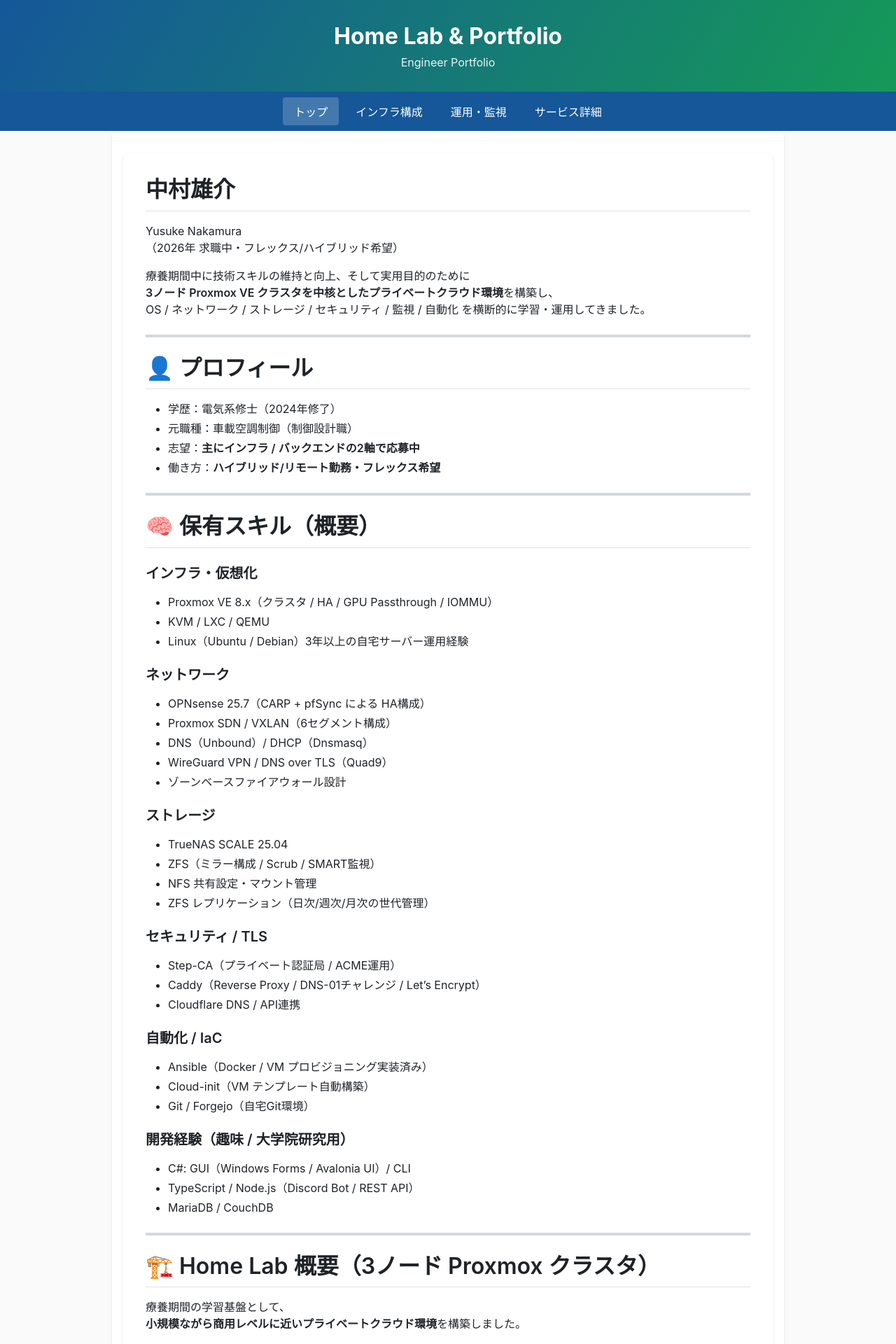
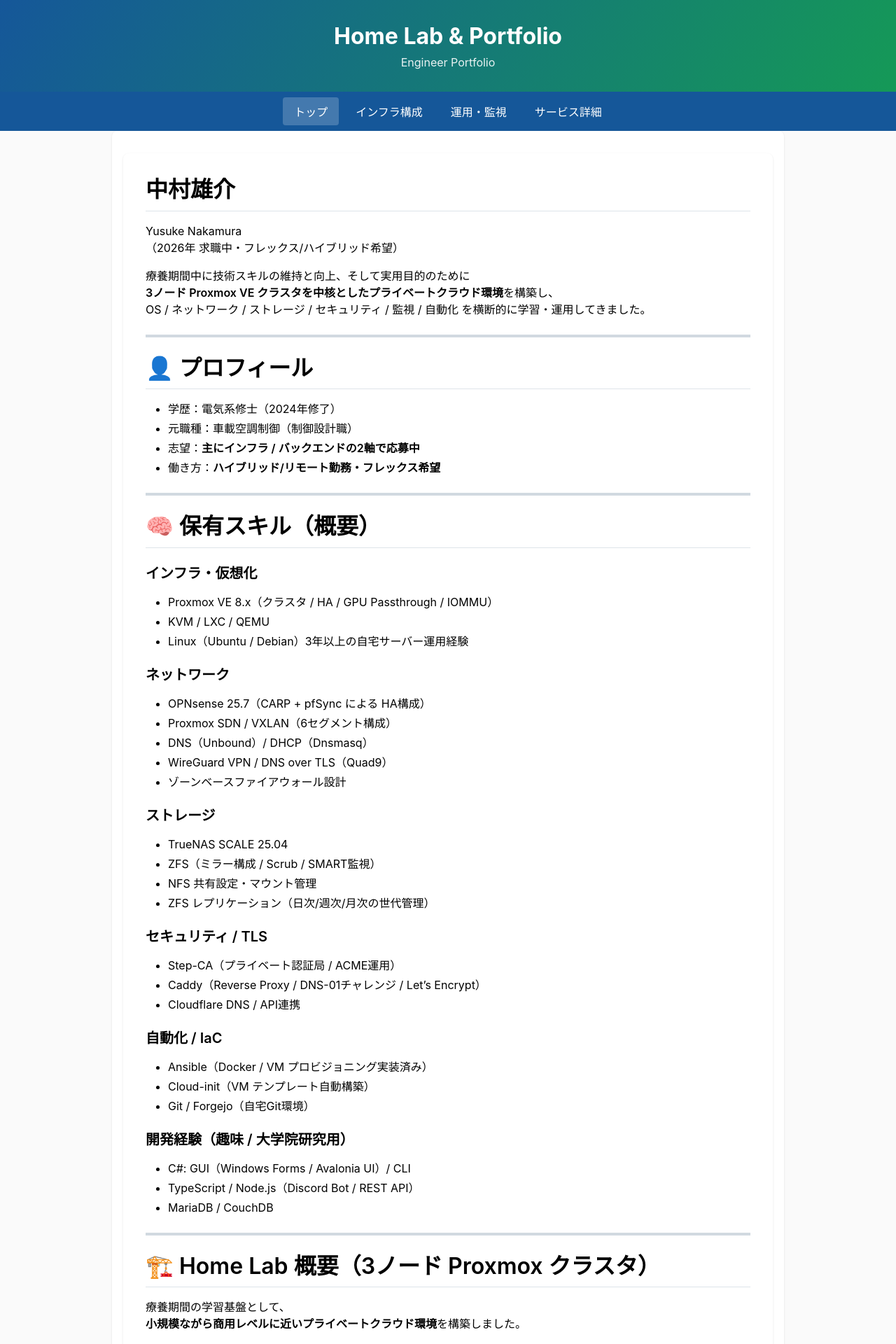
Before and after one commit to yusuke-524/yusuke-524.github.io, a Jekyll site: the page built from index.md, in a window 1280 px wide. Shown: the top 1920 px of the page at 70% size. Built offline with Jekyll 4.4.1, drawn with Linux system fonts in a browser that asks for light colours; nearby versions of some CDN libraries.

Commit message:
文字色を黒に修正

```diff
--- a/_layouts/default.html
+++ b/_layouts/default.html
@@ -13,8 +13,8 @@
 
       --bg-page: #fafafa;
       --bg-card: #ffffff;
-      --text-main: #333333;
-      --text-body: #24292f;
+      --text-main: #000000;
+      --text-body: #000000;
       --border-soft: #e6e6e6;
       --border-table: #e3e7e5;
       --code-bg: #f5f5f5;
@@ -80,9 +80,11 @@
       padding: 2rem;
       border-radius: 8px;
       box-shadow: 0 1px 3px rgba(0,0,0,0.1);
-      color: var(--text-main);
+      color: var(--text-main) !important;
     }
-    :where(.markdown-body, .main-content) * { color: inherit; }
+    :where(.markdown-body, .main-content) * {
+      color: inherit !important;
+    }
 
     :where(.markdown-body, .main-content) a {
       color: inherit;
@@ -95,7 +97,7 @@
 
     :where(.markdown-body, .main-content) code {
       background-color: var(--code-bg) !important;
-      color: var(--text-main);
+      color: inherit;
       padding: 0.1em 0.3em;
       border-radius: 4px;
       border: 1px solid var(--border-soft);
@@ -107,7 +109,7 @@
     :where(.markdown-body, .main-content) .highlighter-rouge,
     :where(.markdown-body, .main-content) .highlight pre {
       background-color: var(--code-bg) !important;
-      color: var(--text-main);
+      color: inherit;
       border: 1px solid var(--border-soft);
     }
     :where(.markdown-body, .main-content) pre {
@@ -130,7 +132,7 @@
     :where(.markdown-body, .main-content) td {
       border: 1px solid var(--border-table);
       padding: 0.6em 0.8em;
-      color: var(--text-main);
+      color: inherit;
     }
     :where(.markdown-body, .main-content) thead th {
       background-color: var(--bg-card) !important;
```
